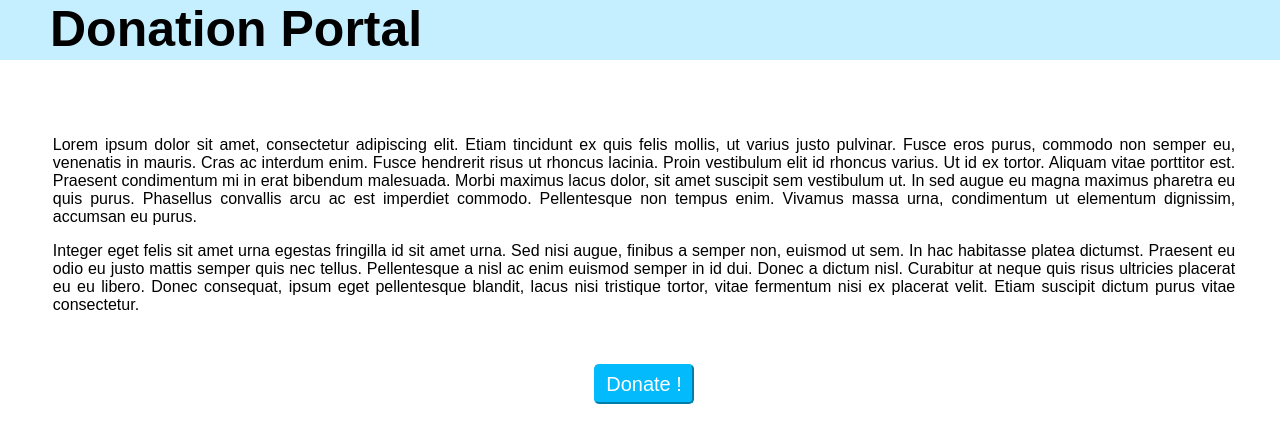
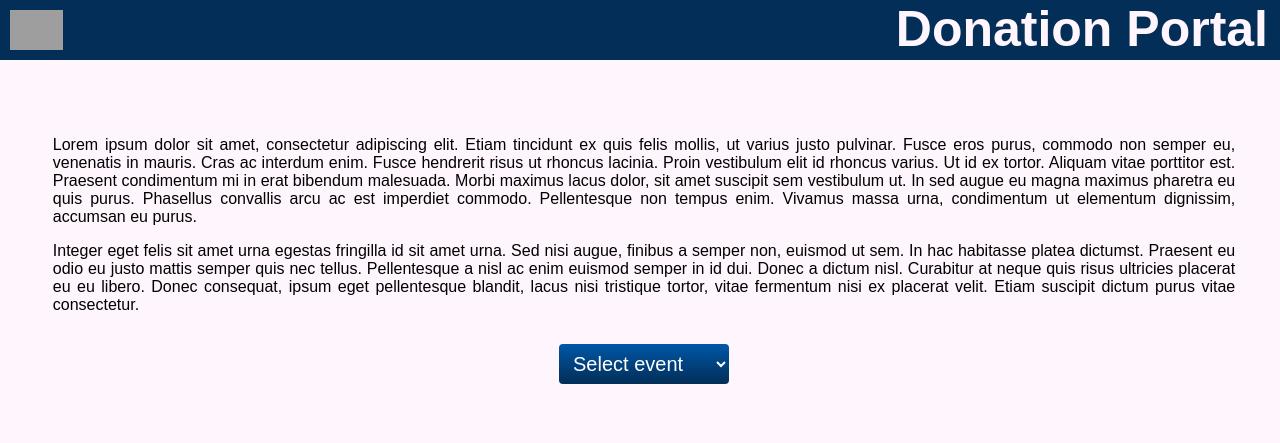
Before and after one commit to narang-v/cepstrum, a Django app: template donation/templates/donation/donation.html in a window 1280 px wide. Shown: the top 443 px of the page. Run offline with Django 3.2, Linux system fonts and the light colour scheme; the template is opened without the code that fills it, so the values that code supplies are empty; grey boxes are pictures that could not be loaded.

Commit message:
version2
Co-Authored-By: Avi Nagar <78793294+AviNagar21@users.noreply.github.com>

```diff
--- a/donation/static/donation/script.js
+++ b/donation/static/donation/script.js
@@ -1,6 +1,5 @@
-document.getElementsByClassName("open_button")[0].addEventListener("click",function(){
-    document.querySelector(".popup-bg").style.display="flex";
-});
-document.getElementsByClassName("close")[0].addEventListener("click",function(){
-    document.querySelector(".popup-bg").style.display="none";
-});
+function toggleView() {
+    var x = document.getElementById("toggle-view");
+
+      x.style.display = "block";
+  }
--- a/donation/static/donation/style.css
+++ b/donation/static/donation/style.css
@@ -1,21 +1,9 @@
 body{
     font-family: Arial, Helvetica, sans-serif;
-}
-.popup-bg{
-    width:100%;
-    height:100%;
-    position:fixed;
-    top:0;
-    left:0;
-    bottom: 0;
-    right: 0;
-    background-color: rgba(0,0,0,0.7);
-    justify-content: center;
-    display: none;
-    align-items: center;
-    z-index: 3;
+    background-color: #FFF5FD;
 
 }
+
 .topnav
 {
 
@@ -26,9 +14,27 @@ body{
     right: 0;;
     position: fixed;
     z-index: 2;
-    background-color: rgb(197, 239, 255);
+    background-color: #022E57;
 }
+h1
+{
+    position: relative;
+    text-align: right;
+    margin-right:12px;
+    display: block;
+}
+
+.logo
+{
+    left: 10px;
+    top: 10px;
+    height: 40px;
+    position: absolute;
+}
+
+
 .topnav h1{
+    color:#FFF5FD;
     margin-top: 0px;
     margin-left: 50px;
     font-size: 50px;
@@ -45,28 +51,104 @@ body{
     top:10%;
 
 }
-.centerize-button {
+.work-area
+{
     display: block;
-    margin: 0 auto;
+    margin:auto;
     text-align: center;
+    padding-top: 30px;
 }
-.centerize-button .open_button
+
+
+ .work-area .drop-down
+{
+
+    font-size: 15px;
+    display: block;
+    position:relative;
+
+
+    width:170px;
+    height:40px;
+    margin:0 auto;
+    font-size: 20px;
+    padding-left:10px;
+    border:none;
+    border-radius: 4px;
+    background-image: linear-gradient(to top,#022E57,#0057a8);
+    color:#ffff;
+}
+
+.drop-down option{
+    background: #022E57;
+    color: #ffff;
+    border-color:#022E57 ;
+
+}
+.drop-down option:hover{
+    background-color: #0057a8;
+}
+#toggle-view{
+    display: none;
+}
+.payment
+{
+    font-size: 20px;
+}
+.payment input{
+    height:30px;
+    font-size: 20px;
+    width:150px;
+}
+
+.work-area .donate_button
 {
     height:40px;
     width:100px;
 
     border-radius: 5px;
-    border-color: #03bafc;
-    background-color: #03bafc ;
+    border-color:#022E57;
+    background-color: #022E57 ;
+
+    color:white;
+    font-size: 20px;
+    position:relative;
+    top:70%;
+    margin-top: 70px;
+    margin-bottom: 30px;
+
+
+}
+
+.donate_button:hover{
+    color:#022E57;
+    background-color: #FFF5FD;
+    box-shadow: 0px 5px 5px #022E57;
+    cursor: pointer;
+    font-weight: bold;
+    font-size: 21px;
+
+}
+.work-area .reset_button
+{
+    height:40px;
+    width:100px;
+
+    border-radius: 5px;
+    border-color:#022E57;
+    background-color: #022E57 ;
+
     color:white;
     font-size: 20px;
     position:relative;
     top:70%;
     margin-top: 50px;
     margin-bottom: 30px;
+    margin-right:12px;
 }
-.open_button:hover{
-    color:#03bafc;
+
+.reset_button:hover{
+    color:#022E57;
     background-color: white;
     cursor: pointer;
     font-weight: bold;
@@ -74,129 +156,34 @@ body{
 
 }
 
-.popup-form
-{
-
-    display: block;
-    position: relative;
-
-    background-color: #212121;
-    color:white;
-    padding-top: 20px;
-    padding-left: 20px;
-    align-items: center;
-
-    z-index: 4;
-
-    height:92%;
-    width:60%;
-    border: none;
-    border-radius: 10px;
-
-    text-align: center;
-    overflow-y: scroll;
 
 
-}
-
-.close{
-    position: absolute;
-    right:13px;
-    font-size: 40px;
-    top:0;
-    transform: rotate(45deg);
-    cursor:pointer;
-}
-
-
-.popup-form .form-content{
-
-    font-size: 30px;
-    line-height: 20px;
-    padding-top: 10px;
-
-
-}
-.popup-form  .title
-{
-
-    font-size: 60px;
-
-
-}
-.popup-form .form-content input{
-
-
-    height:40px;
-    border:none;
-    border-radius: 5px;
-    font-size: 20px;
-    margin-top:20px;
-    margin-bottom: 40px;
-
-
-}
-.popup-form .form-content .buttons{
-    top:20px;
-    position:relative;
-    display: block;
-
-
-}
-.popup-form .form-content .buttons button{
-
-    height: 60px;
-    width:100px;
-    margin:10px;
-    border: none;
-    border-radius: 30px;
-    cursor: pointer;
-
-}
-
-.popup-form .form-content .buttons .submit-button{
-
-    background-color: #00d447;
-    color: white;
-    font-size: 20px;
-
-}
-.popup-form .form-content .buttons .reset-button{
-
-    background-color: #d1000e;
-    color: white;
-    font-size: 20px;
-}
 
 @media screen and (max-width: 480px)
 {
+    .topnav
+    {
+        height:15%;
+        display:block;
+
+    }
     .topnav h1
     {
-        margin-left: 3.5%;
+        display:block;
+        position:absolute;
+        text-align: left;
+        top:50%;
+        font-size: 40px;
+        margin-left: 3%;
     }
-    .popup-form
+    .work-area
     {
-        width:92%
+        height: 200px;
+
     }
+    body
+    {
+        overflow-y: scroll;
+    }
+
 }
-
-
-
-input[type=number][name=contact]::-webkit-inner-spin-button,
-input[type=number][name=contact]::-webkit-outer-spin-button {
-    -webkit-appearance: none;
-    -moz-appearance: none;
-    appearance: none;
-    margin: 0;
-}
-.popup-form::-webkit-scrollbar
-{
-    width:8px;
-    height:8px;
-}
-.popup-form::-webkit-scrollbar-thumb
-{
-    background-color: #5f00b3;
-
-    border-radius: 6px;
-}
--- a/donation/templates/donation/donation.html
+++ b/donation/templates/donation/donation.html
@@ -8,48 +8,49 @@
 
     <title>Donation Portal</title>
 </head>
-<body>
+<body style="background-color: #FFF5FD;">
     <div class="topnav">
-<h1>Donation Portal</h1>
+        <a href="http://iitg.ac.in/cepstrum/index.html">
+            <img class="logo" src="http://iitg.ac.in/cepstrum/common/logo.svg" alt="">
+        </a>
+        <h1>Donation Portal</h1>
     </div>
     <div class="content_text"><p>Lorem ipsum dolor sit amet, consectetur adipiscing elit. Etiam tincidunt ex quis felis mollis, ut varius justo pulvinar. Fusce eros purus, commodo non semper eu, venenatis in mauris. Cras ac interdum enim. Fusce hendrerit risus ut rhoncus lacinia. Proin vestibulum elit id rhoncus varius. Ut id ex tortor. Aliquam vitae porttitor est. Praesent condimentum mi in erat bibendum malesuada. Morbi maximus lacus dolor, sit amet suscipit sem vestibulum ut. In sed augue eu magna maximus pharetra eu quis purus. Phasellus convallis arcu ac est imperdiet commodo. Pellentesque non tempus enim.
 
         Vivamus massa urna, condimentum ut elementum dignissim, accumsan eu purus.</p> Integer eget felis sit amet urna egestas fringilla id sit amet urna. Sed nisi augue, finibus a semper non, euismod ut sem. In hac habitasse platea dictumst. Praesent eu odio eu justo mattis semper quis nec tellus. Pellentesque a nisl ac enim euismod semper in id dui. Donec a dictum nisl. Curabitur at neque quis risus ultricies placerat eu eu libero. Donec consequat, ipsum eget pellentesque blandit, lacus nisi tristique tortor, vitae fermentum nisi ex placerat velit. Etiam suscipit dictum purus vitae consectetur.
         <br>
-        <div class="centerize-button">
-           <button type="button" class="open_button" >Donate !</button>
-        </div>
-    </div>
-    <div class="popup-bg">
-    <div class="popup-form">
-        <div class="close">+</div>
-        <label for="title" class="title">Donate Now</label>
-        <form action="#" class="form-content">
+        <div class="work-area">
 
-            <br>
-            <label for="uname">Name</label>
-            <br>
-            <input type="text" placeholder="Your name..." name="uname" required>
-            <br>
-            <label for="contact">Contact</label>
-            <br>
-            <input type="number" placeholder="Contact No..." name="contact" required>
-            <br>
-            <label for="email">E-Mail</label>
-            <br>
-            <input type="email" placeholder="E-Mail..." name="e-mail" required>
-            <br>
-            <label for="amount">Amount</label>
-            <br>
-            <input type="number" placeholder="Amount (in Rs.)..." name="amount" min=1 required>
-            <div class=buttons>
-            <button type="submit" class="submit-button">Submit!</button>
-            <button type="reset" class="reset-button">Reset</button>
+            <form action="#" class="form-content">
+                <div class="events_list">
+                    <select class="drop-down" required onchange="toggleView()">Events
+                    <option option value="" disabled selected hidden>Select event</option>
 
-        </div>
-        </form>
-    </div>
-    </div>
-    <script src="../../static/donation/script.js" type="text/javascript"></script>
+                    <option value="Event1" >Event1</option>
+                    <option value="Event2" >Event2</option>
+                    <option value="Event3" >Event3</option>
+                    <option value="Event4" >Event4</option>
+                </select>
+                </div>
+                <div class="payment">
+
+                        <br>
+                        <br>
+                        <div id="toggle-view">
+                        Amount:&nbsp;<input type="number" min="250" required>
+                        <br>
+                        <input type="reset" class="reset_button" value="Reset">
+                        <input type="submit" class="donate_button" value="Submit!">
+                    </div>
+                    </div>
+
+                    </form>
+                    </div>
+                </div>
+
+
+
+    <script src="../../static/donation/script.js"></script>
+
 </body>
 </html>
```
